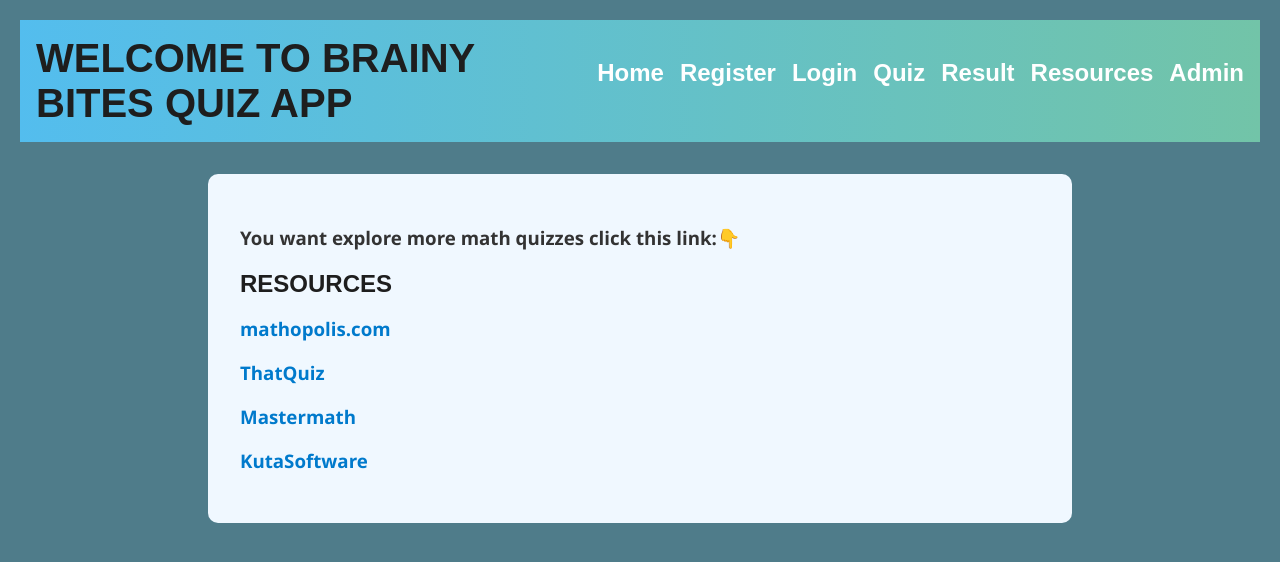
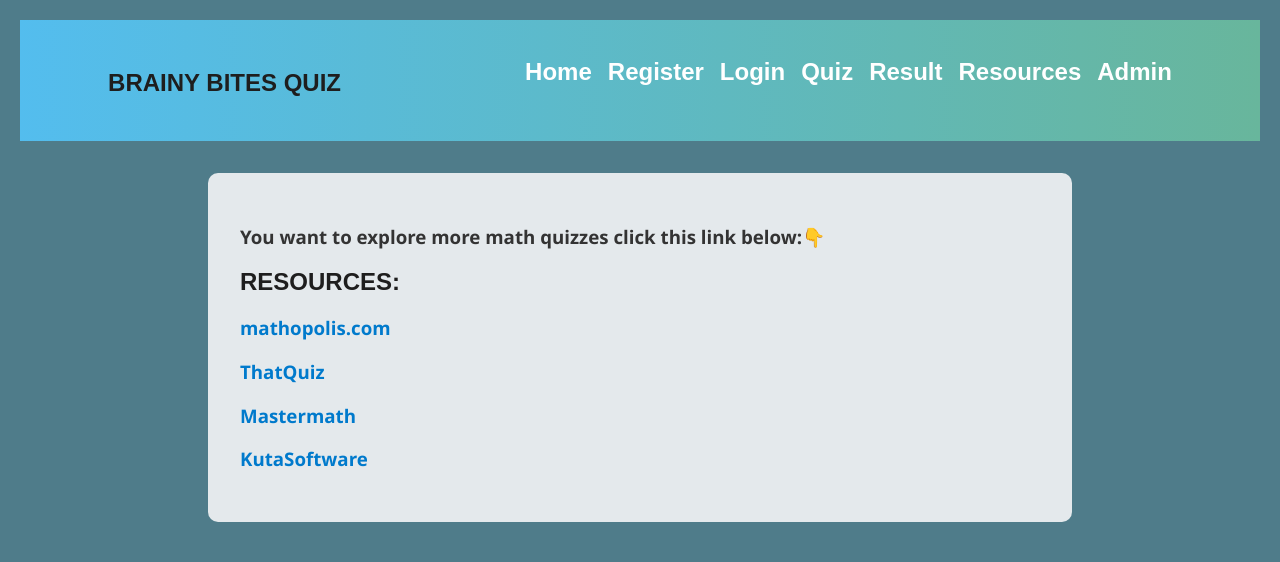
Before and after one commit to Kavithachinnusamy20/Capstone_Brainy_Bites, a React (Vite) app in the folder Client/: page /Resources in a window 1280 px wide. Shown: the top 562 px of the page. Built offline with nearby package versions, Linux system fonts and the light colour scheme.

Commit message:
final commit

```diff
--- a/Client/src/App.css
+++ b/Client/src/App.css
@@ -2,7 +2,7 @@
   max-width: 800px;
   margin: 2rem auto;
   padding: 2rem;
-  background-color: #f0f8ff;
+  background-color: hsl(203, 17%, 91%);
   border-radius: 10px;
   font-family: 'Segoe UI', Tahoma, Geneva, Verdana, sans-serif;
   color: #333;
--- a/Client/src/Components/Navbar.jsx
+++ b/Client/src/Components/Navbar.jsx
@@ -5,7 +5,7 @@
 const Navbar =()=>{
     return (
     <nav>
-        <h1>Welcome to Brainy Bites Quiz App</h1>
+        <h2> Brainy Bites Quiz</h2>
         <ul>
             <li><Link to ="/">Home</Link> </li>
             <li><Link to ="/Register">Register</Link></li>
--- a/Client/src/Components/questionsAdmin.jsx
+++ b/Client/src/Components/questionsAdmin.jsx
@@ -31,22 +31,22 @@
 
 
   return (
-    <div style={{ padding: "20px" }}>
+    <div style={{ padding: "20px", backgroundColor: "#fff" }}>
   <h2>Question List</h2>
-      <table style={{ width: "100%", borderCollapse: "collapse" }}>
+  <table style={{ width: "100%", borderCollapse: "collapse", backgroundColor: "#fff", border: "1px solid #ccc" }}>
     <thead>
       <tr>
-            <th style={{ borderBottom: "1px solid #ccc", padding: "10px" }}>ID</th>
-            <th style={{ borderBottom: "1px solid #ccc", padding: "10px" }}>Question</th>
-            <th style={{ borderBottom: "1px solid #ccc", padding: "10px" }}>Actions</th>
+        <th style={{ border: "1px solid #ccc", padding: "10px", backgroundColor: "#fff" }}>ID</th>
+        <th style={{ border: "1px solid #ccc", padding: "10px", backgroundColor: "#fff" }}>Question</th>
+        <th style={{ border: "1px solid #ccc", padding: "10px", backgroundColor: "#fff" }}>Actions</th>
       </tr>
     </thead>
     <tbody>
       {questions.map((q) => (
         <tr key={q._id}>
-              <td style={{ padding: "10px" }}>{q.id}</td>
-              <td style={{ padding: "20px" }}>{q.question}</td>
-              <td style={{ padding: "10px" }}>
+          <td style={{ padding: "10px", border: "1px solid #ccc", backgroundColor: "#fff" }}>{q.id}</td>
+          <td style={{ padding: "20px", border: "1px solid #ccc", backgroundColor: "#fff" }}>{q.question}</td>
+          <td style={{ padding: "10px", border: "1px solid #ccc", backgroundColor: "#fff" }}>
             <button
               onClick={() => handleDelete(q._id)}
               style={{ color: "red", border: "none", background: "none", cursor: "pointer" }}
--- a/Client/src/Components/resources.jsx
+++ b/Client/src/Components/resources.jsx
@@ -7,8 +7,8 @@
 function Resources() {
  return(
  <div className ="Container">
-         <h3><strong>You want explore more math quizzes click this link:👇</strong></h3>
-          <h2>Resources</h2>
+         <h3><strong>You want to explore more math quizzes click this link below:👇</strong></h3>
+          <h2>Resources:</h2>
         <a href="https://www.mathopolis.com/questions/quizzes.php" target="_blank" rel="noopener noreferrer">
        <h3> mathopolis.com</h3>
         </a>
--- a/Client/src/styles/Navbar.css
+++ b/Client/src/styles/Navbar.css
@@ -1,5 +1,5 @@
 nav {
-  background: linear-gradient(to right, hsl(199, 82%, 63%), #72c4a8); /* Navy gradient */
+  background: linear-gradient(to right, hsl(199, 82%, 63%), #68b69c); /* Navy gradient */
   padding: 1rem;
   display: flex;
   justify-content: space-around;
```
Lines whose indentation alone changed are shown as unchanged.
